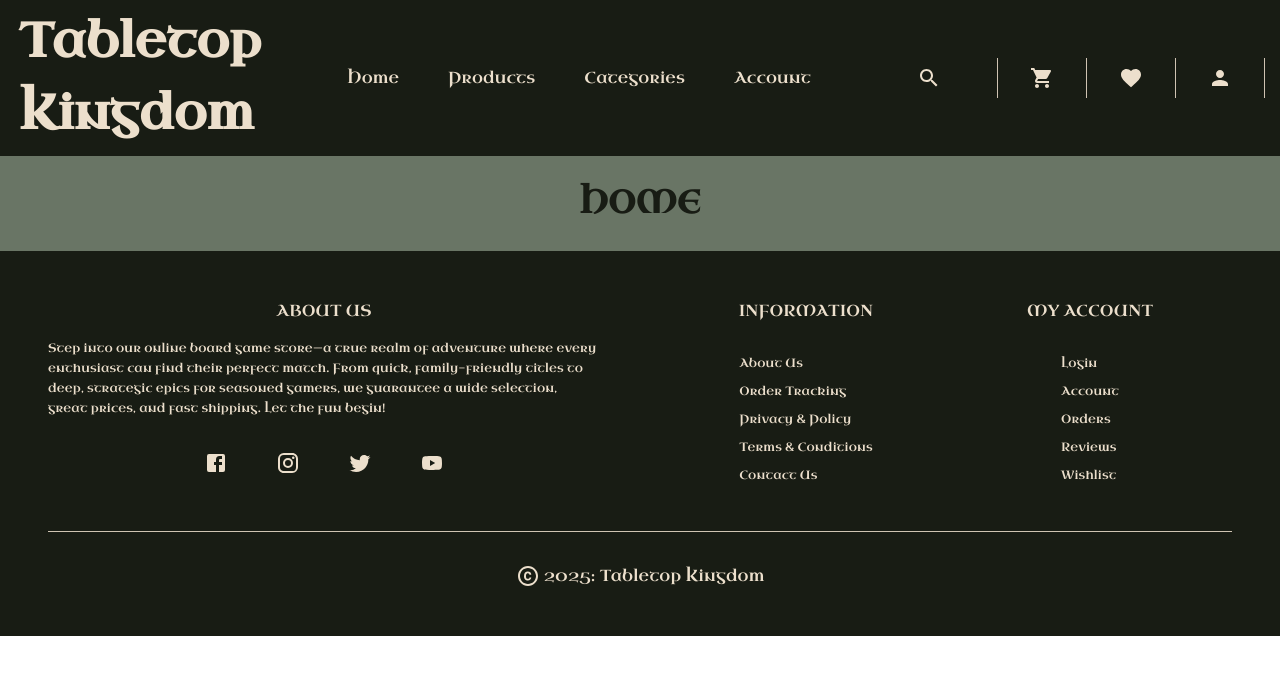
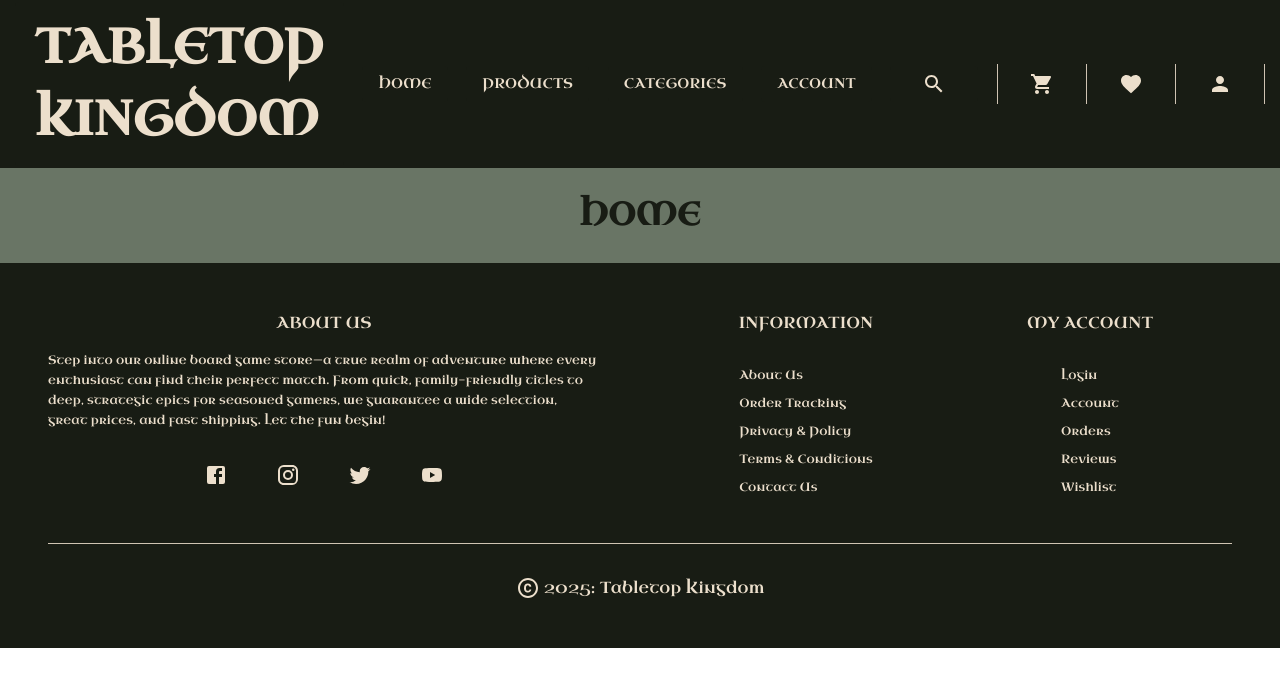
Before and after one commit to psarsky/tabletop-kingdom, a React (Vite) app in the folder client/: page / in a window 1280 px wide. Shown: the top 686 px of the page. Built offline with nearby package versions, Linux system fonts and the light colour scheme.

Commit message:
made header buttons (kinda) work

```diff
--- a/client/src/components/layout/header/Actions.tsx
+++ b/client/src/components/layout/header/Actions.tsx
@@ -1,11 +1,11 @@
-import { Divider } from "@mui/material";
+import { Divider, ListItemButton } from "@mui/material";
 import ShoppingCartIcon from "@mui/icons-material/ShoppingCart";
 import FavoriteIcon from "@mui/icons-material/Favorite";
 import PersonIcon from "@mui/icons-material/Person";
+import { Link as RouterLink } from "react-router-dom";
 
 import {
 	MyList,
-	ListButton,
 	ListIcon,
 	ActionIconsContainerMobile,
 	ActionIconsContainerDesktop,
@@ -25,31 +25,55 @@ function Actions(props: { matches: boolean }): JSX.Element {
 					flexItem
 					sx={{ bgcolor: theme.palette.text.primary }}
 				/>
-				<ListButton>
+				<ListItemButton
+					component={RouterLink}
+					to="/cart"
+					sx={{
+						textDecoration: "none",
+						color: "inherit",
+						justifyContent: "center",
+					}}
+				>
 					<ListIcon>
 						<ShoppingCartIcon />
 					</ListIcon>
-				</ListButton>
+				</ListItemButton>
 				<Divider
 					orientation="vertical"
 					flexItem
 					sx={{ bgcolor: theme.palette.text.primary }}
 				/>
-				<ListButton>
+				<ListItemButton
+					component={RouterLink}
+					to="/favorites"
+					sx={{
+						textDecoration: "none",
+						color: "inherit",
+						justifyContent: "center",
+					}}
+				>
 					<ListIcon>
 						<FavoriteIcon />
 					</ListIcon>
-				</ListButton>
+				</ListItemButton>
 				<Divider
 					orientation="vertical"
 					flexItem
 					sx={{ bgcolor: theme.palette.text.primary }}
 				/>
-				<ListButton>
+				<ListItemButton
+					component={RouterLink}
+					to="/account"
+					sx={{
+						textDecoration: "none",
+						color: "inherit",
+						justifyContent: "center",
+					}}
+				>
 					<ListIcon>
 						<PersonIcon />
 					</ListIcon>
-				</ListButton>
+				</ListItemButton>
 				<Divider
 					orientation="vertical"
 					flexItem
--- a/client/src/components/layout/header/HeaderDesktop.tsx
+++ b/client/src/components/layout/header/HeaderDesktop.tsx
@@ -1,34 +1,83 @@
-import { ListItemText } from "@mui/material";
+import { Button } from "@mui/material";
 import SearchIcon from "@mui/icons-material/Search";
 
 import {
 	HeaderContainer,
 	Title,
-	MyList,
-	ListButton,
 	ListIcon,
 } from "../../../styles/layout/HeaderStyle";
 import Actions from "./Actions";
+import { Link } from "react-router-dom";
+import theme from "../../../util/theme";
 
 function HeaderDesktop(props: { matches: boolean }): JSX.Element {
 	return (
 		<HeaderContainer>
+			<Button
+				component={Link}
+				to="/"
+				sx={{
+					color: theme.palette.text.primary,
+					fontFamily: "Uncial Antiqua",
+					justifyContent: "center",
+				}}
+			>
 				<Title>
 					Tabletop
 					<br />
 					Kingdom
 				</Title>
-			<MyList type="row">
-				<ListItemText primary="Home" />
-				<ListItemText primary="Products" />
-				<ListItemText primary="Categories" />
-				<ListItemText primary="Account" />
-				<ListButton>
+			</Button>
+			<Button
+				component={Link}
+				to="/"
+				sx={{
+					color: theme.palette.text.primary,
+					fontFamily: "Uncial Antiqua",
+					justifyContent: "center",
+				}}
+			>
+				Home
+			</Button>
+			<Button
+				component={Link}
+				to="/products"
+				sx={{
+					color: theme.palette.text.primary,
+					fontFamily: "Uncial Antiqua",
+					justifyContent: "center",
+				}}
+			>
+				Products
+			</Button>
+			<Button
+				component={Link}
+				to="/categories"
+				sx={{
+					color: theme.palette.text.primary,
+					fontFamily: "Uncial Antiqua",
+					justifyContent: "center",
+				}}
+			>
+				Categories
+			</Button>
+			<Button
+				component={Link}
+				to="/user"
+				sx={{
+					color: theme.palette.text.primary,
+					fontFamily: "Uncial Antiqua",
+					justifyContent: "center",
+				}}
+			>
+				Account
+			</Button>
+			<Button>
 				<ListIcon>
 					<SearchIcon />
 				</ListIcon>
-				</ListButton>
-			</MyList>
+			</Button>
+
 			<Actions matches={props.matches} />
 		</HeaderContainer>
 	);
--- a/client/src/components/layout/header/HeaderMobile.tsx
+++ b/client/src/components/layout/header/HeaderMobile.tsx
@@ -1,7 +1,13 @@
+import { Link } from "react-router-dom";
+import { Button } from "@mui/material";
 import MenuIcon from "@mui/icons-material/Menu";
 import SearchIcon from "@mui/icons-material/Search";
 
-import { HeaderContainer, Title, IconBtn } from "../../../styles/layout/HeaderStyle";
+import {
+	HeaderContainer,
+	Title,
+	IconBtn,
+} from "../../../styles/layout/HeaderStyle";
 import Actions from "./Actions";
 
 function HeaderMobile(props: { matches: boolean }): JSX.Element {
@@ -10,11 +16,17 @@ function HeaderMobile(props: { matches: boolean }): JSX.Element {
 			<IconBtn>
 				<MenuIcon />
 			</IconBtn>
-			<Title textAlign="center" variant="h4">
-				Tabletop
-				<br />
-				Kingdom
-			</Title>
+			<Button
+				component={Link}
+				to="/"
+				sx={{ fontFamily: "Uncial Antiqua", justifyContent: "center" }}
+			>
+				<Title>
+					Tabletop
+					<br />
+					Kingdom
+				</Title>
+			</Button>
 			<IconBtn>
 				<SearchIcon />
 			</IconBtn>
--- a/client/src/styles/layout/HeaderStyle.ts
+++ b/client/src/styles/layout/HeaderStyle.ts
@@ -2,7 +2,6 @@ import {
 	styled,
 	Typography,
 	List,
-	ListItemButton,
 	ListItemIcon,
 	Box,
 	IconButton,
@@ -13,7 +12,7 @@ import theme from "../../util/theme";
 const HeaderContainer = styled(Box)(() => ({
 	background: theme.palette.primary.main,
 	display: "flex",
-	justifyContent: "center",
+	justifyContent: "space-between",
 	alignItems: "center",
 	padding: "2px 15px",
 }));
@@ -33,10 +32,6 @@ const MyList = styled(List)((props: { type: string }) => ({
 	flexGrow: 3,
 	justifyContent: "center",
 	alignItems: "center",
-}));
-
-const ListButton = styled(ListItemButton)(() => ({
-	justifyContent: "center",
 }));
 
 const ListIcon = styled(ListItemIcon)(() => ({
@@ -70,7 +65,6 @@ export {
 	HeaderContainer,
 	Title,
 	MyList,
-	ListButton,
 	ListIcon,
 	ActionIconsContainerDesktop,
 	ActionIconsContainerMobile,
--- a/client/src/util/theme.ts
+++ b/client/src/util/theme.ts
@@ -24,7 +24,6 @@ const themeOptions: ThemeOptions = {
 				variant: "contained",
 				color: "primary",
 				disableElevation: true,
-				disableRipple: true,
 			},
 		},
 	},
```
Lines whose indentation alone changed are shown as unchanged.
